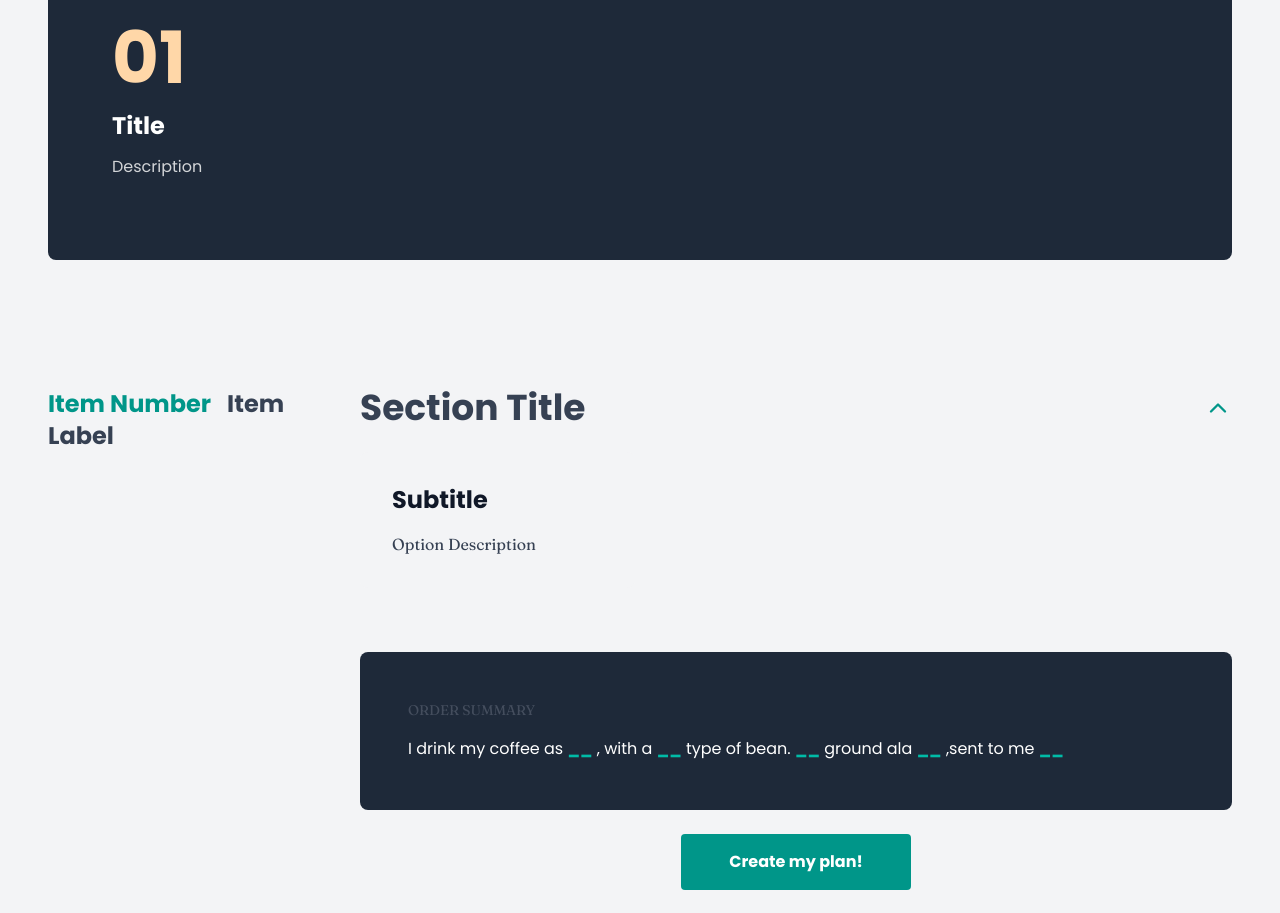
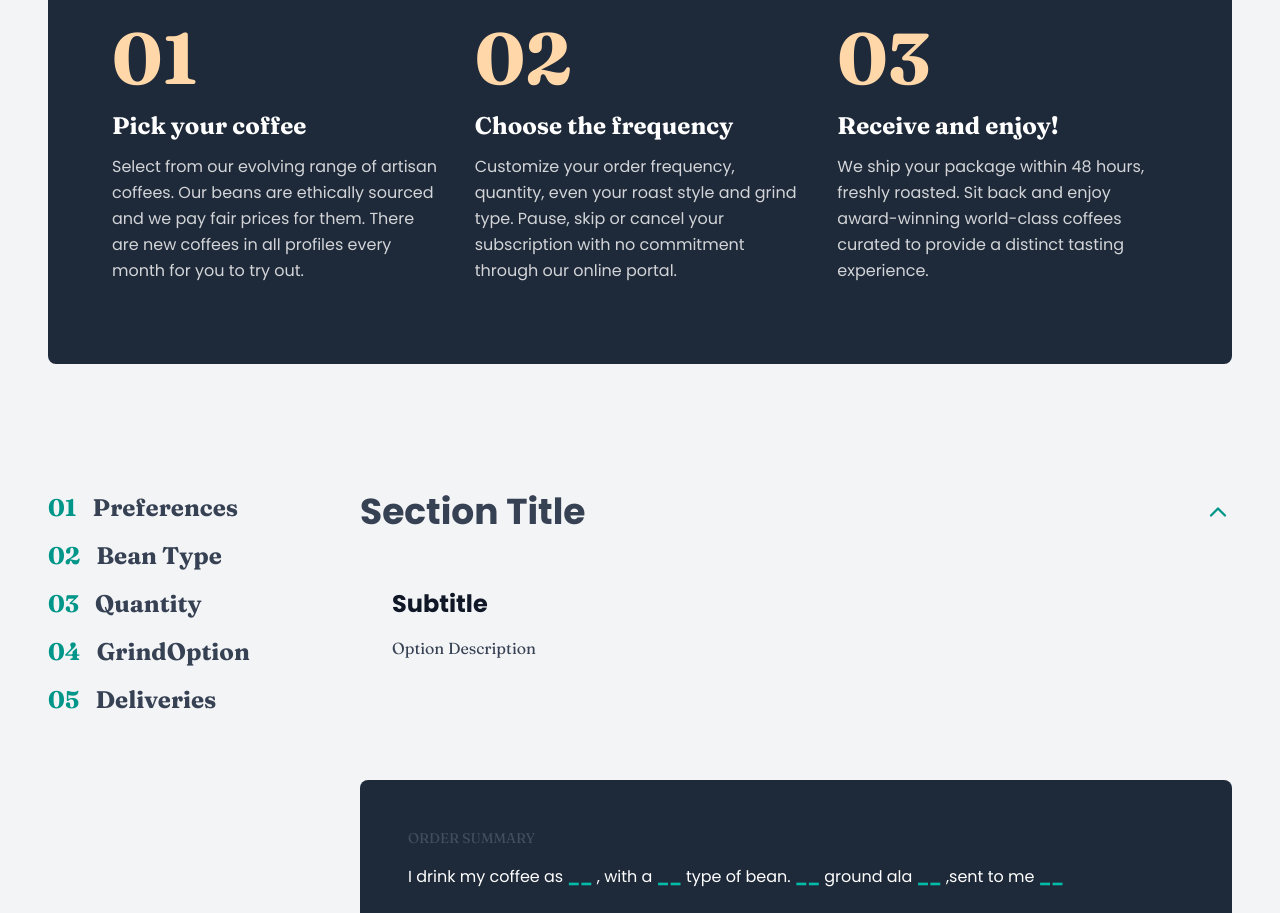
Before and after one commit to bahatibahizi209/coffee-webapp, a React (Vite) app: page /createplan in a window 1280 px wide. Shown: the part 672-1585 px from the top of the page. Built offline with nearby package versions, Linux system fonts and the light colour scheme.

Commit message:
add assets and components

```diff
--- a/src/assets/pages/Createplan.jsx
+++ b/src/assets/pages/Createplan.jsx
@@ -1,5 +1,135 @@
 import { ChevronUp } from "lucide-react"
 import heroImage from"../../assets/image/createplan.jpg"
+const steps=[
+{
+  number:"01",
+  title: "Pick your coffee",
+  desc: "Select from our evolving range of artisan coffees. Our beans are ethically sourced and we pay fair prices for them. There are new coffees in all profiles every month for you to try out.",
+},
+{
+  number:"02",
+  title: "Choose the frequency",
+  desc: "Customize your order frequency, quantity, even your roast style and grind type. Pause, skip or cancel your subscription with no commitment through our online portal.",
+},
+{
+  number:"03",
+  title: "Receive and enjoy!",
+  desc: "We ship your package within 48 hours, freshly roasted. Sit back and enjoy award-winning world-class coffees curated to provide a distinct tasting experience.",
+}
+];
+const sidebar=[
+{
+number:"01",
+label:"Preferences",
+category:"preferences"
+},
+{
+number:"02",
+label:"Bean Type",
+category:"Bean Type"
+},
+{
+number:"03",
+label:"Quantity",
+category:"quantity"
+},
+{
+number:"04",
+label:"GrindOption",
+category:"GrindOption"
+},
+{
+number:"05",
+label:"Deliveries",
+category:"deliveries"
+},
+];
+const accordion=[
+{
+category:"want coffee",
+title: "How do you drink your coffee?",
+options:[
+  {
+    value:"Capsule",
+    substitle: "",
+    description:"Compatible with Nespresso systems and similar brewers",
+  },
+    {
+    value:"Filter",
+    substitle: "",
+    description:"For pour over or drip methods like Aeropress, Chemex, and V60",
+  },
+    {
+    value:"Espresso",
+    substitle: "",
+    description:"Dense and finely ground beans for an intense, flavorful experience",
+  }
+],
+},
+{
+category:"type coffee",
+title: "What type of coffee?",
+options:[
+  {
+    value:"Single origin",
+    substitle: "",
+    description:"Distinct, high quality coffee from a specific family-owned farm.",
+  },
+    {
+    value:"Decaf",
+    substitle: "",
+    description:"Just like regular coffee, except the caffeine has been removed.",
+  },
+    {
+    value:"Blended",
+    substitle: "",
+    description:"Combination of two or three dark roasted beans of organic coffees.",
+  }
+],
+},
+{
+category:"type coffee",
+title: "How much would you like?",
+options:[
+  {
+    value:"250g",
+    substitle: "",
+    description:"Perfect for the solo drinker. Yields about 12 delicious cups.",
+  },
+    {
+    value:"500g",
+    substitle: "",
+    description:"Perfect option for a couple. Yields about 40 delectable cups.",
+  },
+    {
+    value:"1000g",
+    substitle: "",
+    description:"Perfect for offices and events. Yields about 90 delightful cups.",
+  }
+],
+},
+{
+category:"type coffee",
+title: "Want us to grind them?",
+options:[
+  {
+    value:"Wholebean",
+    substitle: "",
+    description:"Best choice if you cherish the full sensory experience.",
+  },
+    {
+    value:"Filter",
+    substitle: "",
+    description:"For drip or pour-over coffee methods such as V60 or Aeropress.",
+  },
+    {
+    value:"Cafetiére",
+    substitle: "",
+    description:"Course ground beans specially suited for french press coffee.",
+  }
+],
+}
+]
 function Createplan() {
   return (
     <div className="max-w-7xl mx-auto px-6 py-12">
@@ -25,13 +155,16 @@ function Createplan() {
             <div className="absolute top-6 left-6 right-6 h-0.5 bg-orange-200 hidden sm:block"/>
           <div className="grid grid-cols-1 sm:grid-cols-3 gap-8 relative">
           {/* use map method */}
+          {steps.map((step,index)=>(
           <div className="text-center sm:text-left">
           <div className="w-12 h-12 rounded-full border-2
           border-teal-600 bg-gray-800 mb-6 mx-auto sm:mx-0"/>
-          <h3 className="text-5xl sm:text-7xl font-bold text-orange-200 mb-4">01</h3>
-          <h4 className="text-xl sm:text-2xl font-bold text-white mb-3">Title</h4>
-          <p className="text-white opacity-80 leading-relaxed text-sm sm:text-base">Description</p>
+          <h3 className="font-fraunces text-5xl sm:text-7xl font-extrabold text-orange-200 mb-4">{step.number}</h3>
+          <h4 className="font-fraunces text-xl sm:text-2xl font-extrabold text-white mb-3">{step.title}</h4>
+          <p className="text-white opacity-80 leading-relaxed text-sm sm:text-base">{step.desc}</p>
           </div>
+          ))}
+
           </div>
             </div>
             </div>
@@ -40,12 +173,16 @@ function Createplan() {
 <section className="max-w-7xl mx-auto px-6 pb-32">
   <div className="grid grid-cols-1 lg:grid-cols-12 gap-12 lg:gap-16">
     {/* sidebar */}
+
     <div className="lg:col-span-3 mb-12 lg:mb-0">
       <div className="space-y-4">
-        <div className={`text-lg sm:text-2xl font-bold`}>
-          <span className="text-teal-600 mr-2 sm:mr-4">Item Number</span>
-          <span className="text-gray-700">Item Label</span>
+        {sidebar.map((item,index)=>(
+         <div className={`text-lg sm:text-2xl font-bold`}>
+          <span className="font-fraunces text-teal-600 mr-2 sm:mr-4">{item.number}</span>
+        <span className="font-fraunces text-gray-700">{item.label}</span>
         </div>
+        ))}
+
       </div>
     </div>
 
```
